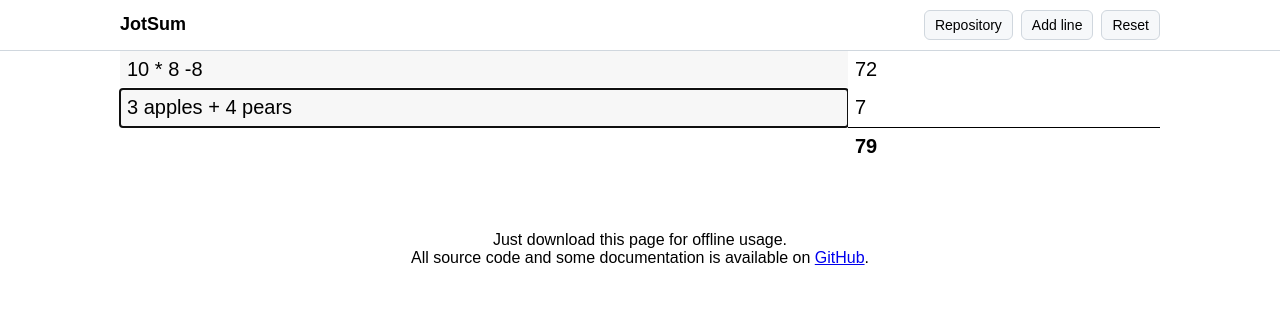
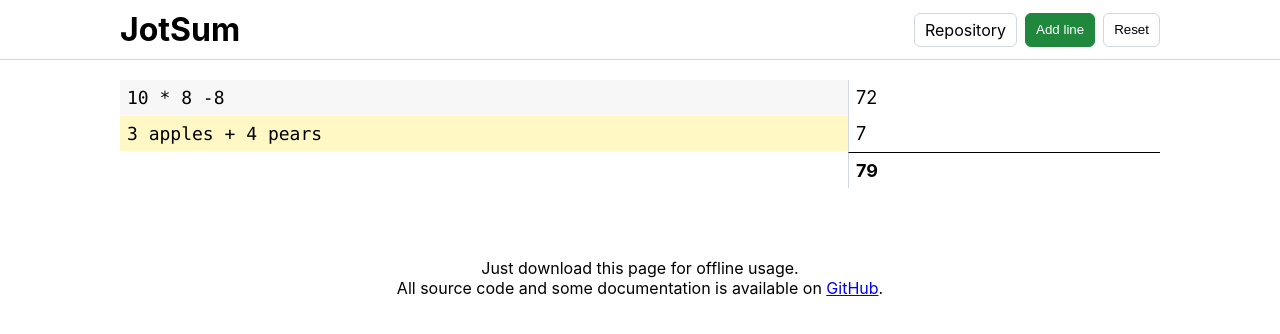
Before and after one commit to jerik/jotsum, a website: page ui2-jotsum.html in a window 1280 px wide. Drawn offline with Linux system fonts and the light colour scheme.

Commit message:
the styling is getting better

```diff
--- a/jotsum.js
+++ b/jotsum.js
@@ -27,11 +27,23 @@
 }
 
 class NrLine extends HTMLElement {
-    constructor() {
-        super();
-        this.addEventListener('keyup', this.recalculate);
-        this.addEventListener('keydown', this.handle_keys);
-    }
+	constructor() {
+		super();
+		this.addEventListener('input', this.recalculate);
+		this.addEventListener('beforeinput', this.recalculate);
+		this.addEventListener('keyup', this.recalculate);
+		this.addEventListener('keydown', this.handle_keys);
+
+		// ✨ Aktiv-Markierung
+		this._onFocus = () => {
+		  // andere aktive Zeile(n) abräumen
+		  document.querySelectorAll('nr-line.is-active').forEach(el => { if (el !== this) el.classList.remove('is-active'); });
+		  this.classList.add('is-active');
+		};
+		this._onBlur = () => { this.classList.remove('is-active'); };
+		this.addEventListener('focus', this._onFocus);
+		this.addEventListener('blur', this._onBlur);
+  }
 
     connectedCallback() {
         if (!this.hasAttribute('contenteditable')) {
@@ -336,6 +348,7 @@
 if (typeof window !== 'undefined') {
     window.onload = function () {
         handle_url_params();
+		/** Not used anymore ? removed buttons from the bottom, the upper once do the stuff now
         document.getElementById("add_line").addEventListener('click', () => {
             add_calc_line();
         });
@@ -343,6 +356,7 @@
         document.getElementById("reset_sheet").addEventListener('click', () => {
             reset_sheet();
         });
+		**/
 
         document.addEventListener('paste', (event) => {
             const active_element = document.activeElement;
--- a/ui2-jotsum.html
+++ b/ui2-jotsum.html
@@ -5,7 +5,10 @@
     <meta name="viewport" content="width=device-width" />
     <title>jotsum</title>
     <style>
-      body { margin: 0; font-family: Arial, sans-serif; }
+      body {
+        margin: 0;
+        font-family: -apple-system, BlinkMacSystemFont, "Segoe UI", Helvetica, Arial, sans-serif;
+      }
 
       /* Header */
       .site-header {
@@ -17,14 +20,18 @@
         padding: 10px 16px;
         display: flex; align-items: center; gap: 12px;
       }
-      .brand { font: 600 18px/1.2 Arial, sans-serif; margin: 0; }
+      .brand { font: 600 18px/1.2 inherit; margin: 0; }
       .actions { margin-left: auto; display: flex; gap: 8px; flex-wrap: wrap; }
       .btn {
-        border: 1px solid #d0d7de; background: #f6f8fa;
-        padding: 6px 10px; border-radius: 6px; font: 500 14px Arial, sans-serif;
+        border: 1px solid #d0d7de; background: transparent;
+        padding: 6px 10px; border-radius: 6px; font: 500 14px inherit;
         cursor: pointer;
       }
-      .btn:hover { background: #eef1f4; }
+      .btn:hover { background: #f6f8fa; }
+      .btn-primary {
+        background: #1f883d; border-color: #1f883d; color: #fff;
+      }
+      .btn-primary:hover { background: #1a7f37; }
       a.btn { color: inherit; text-decoration: none; }
 
       /* Grid für die Berechnung */
@@ -32,7 +39,7 @@
         display: grid;
         grid-template-columns: 70% auto;
         max-width: 1040px;
-        margin: 0 auto;
+        margin: 20px auto 0; /* Abstand nach Header */
         padding: 0 16px;
       }
       nr-lastline {
@@ -47,25 +54,41 @@
         background-color: #f7f7f7;
         border-bottom: 1px solid #ffffff;
         padding: 7px;
-        font-size: 20px;
+        font-size: 18px;
         text-align: left;
+        font-family: ui-monospace, SFMono-Regular, Menlo, Monaco, Consolas, "Liberation Mono", monospace;
       }
       nr-sum {
         background-color: #ffffff;
+        border-left: 1px solid #d0d7de; /* Abgesetzte Spalte */
         border-bottom: 1px solid #ffffff;
         padding: 7px;
-        font-size: 20px;
+        font-size: 18px;
         text-align: left;
       }
       nr-spacer { padding: 7px; }
       nr-total {
         background-color: #ffffff;
+        border-left: 1px solid #d0d7de;
         border-top: 1px solid #000;
         padding: 7px;
-        font-size: 20px;
+        font-size: 18px;
         font-weight: bold;
         text-align: left;
       }
+
+      /* Aktive Zeile hervorheben */
+      nr-line.is-active {
+        background-color: #fff8c5;
+      }
+      @media (prefers-color-scheme: dark) {
+        nr-line.is-active {
+          background-color: #3a2e13;
+        }
+      }
+
+	  /* Browser-Fokusrahmen abschalten */
+	  nr-line:focus { outline: none; }
 
       @media screen and (max-width: 600px) {
         nr-sheet, nr-lastline { grid-template-columns: 60% 40%; }
@@ -82,7 +105,7 @@
         <h1 class="brand">JotSum</h1>
         <nav class="actions">
           <a class="btn" href="https://github.com/jerik/jotsum" target="_blank">Repository</a>
-          <button class="btn" onclick="add_calc_line()">Add line</button>
+          <button class="btn btn-primary" onclick="add_calc_line()">Add line</button>
           <button class="btn" onclick="reset_sheet()">Reset</button>
         </nav>
       </div>
```
